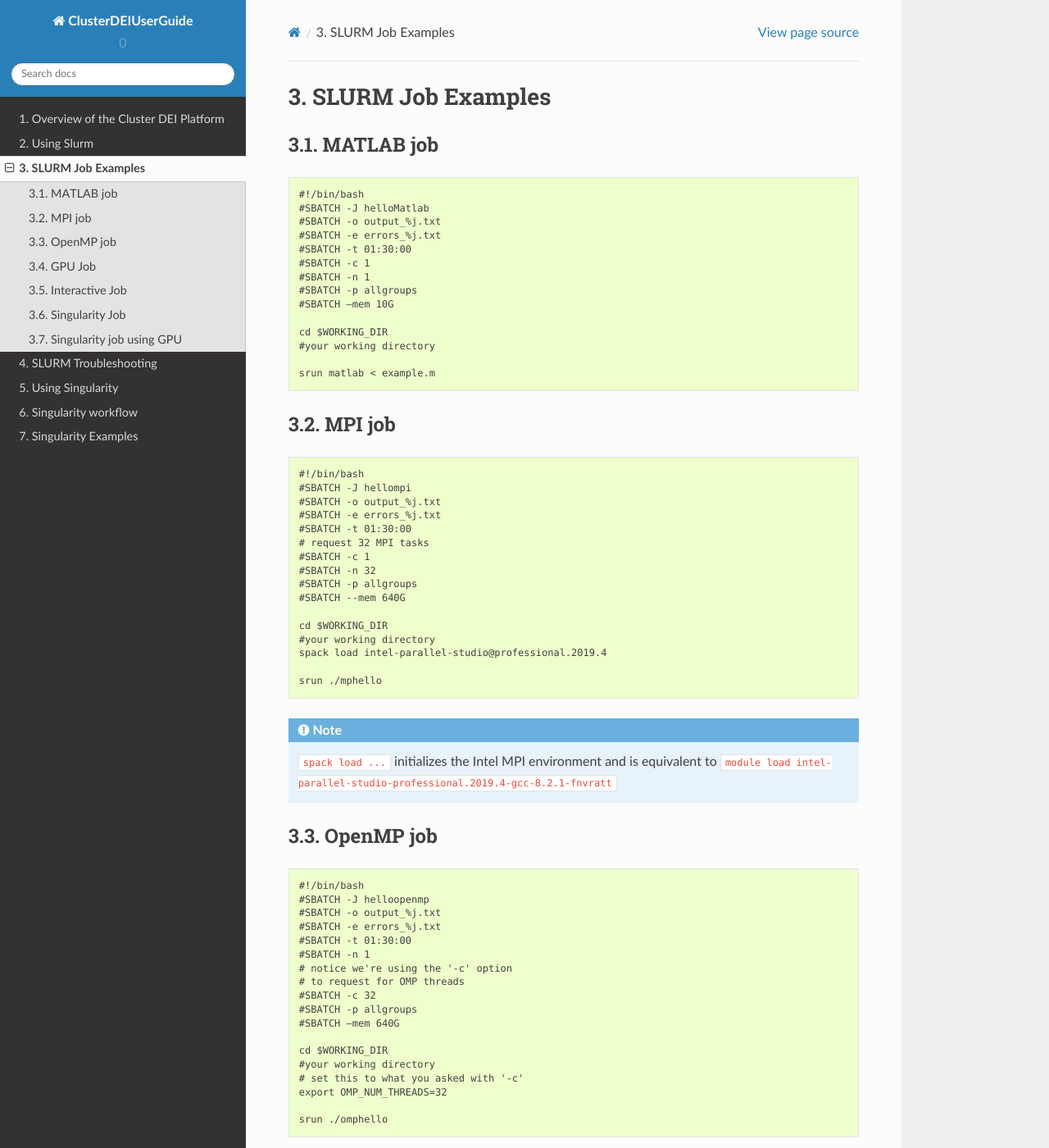
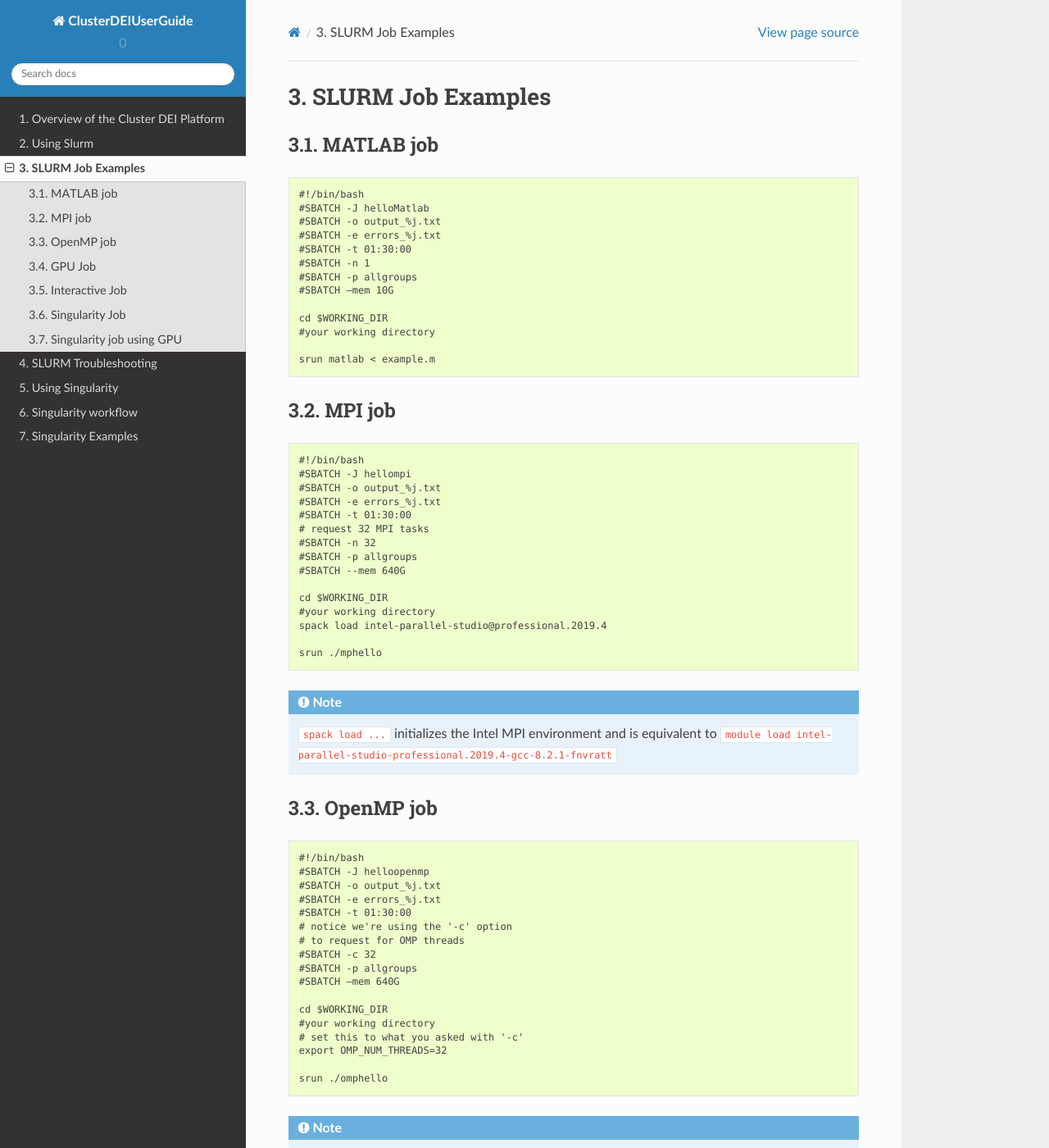
Before and after one commit to agostinoandriolo/clusterDEIguide, a Sphinx documentation site: the page built from ClusterDEIUserGuide-master/docs/SLURMExamples.rst, in a window 1280 px wide and 1400 px high. Shown: the whole window at 82% size. Built offline with Sphinx 7.4.7 and the Read the Docs theme 2.0.0, drawn with Linux system fonts in a browser that asks for light colours; some of the changed text lies outside the part shown.

Commit message:
Update SLURMExamples.rst

```diff
--- a/ClusterDEIUserGuide-master/docs/SLURMExamples.rst
+++ b/ClusterDEIUserGuide-master/docs/SLURMExamples.rst
@@ -14,7 +14,6 @@ MATLAB job
   #SBATCH -o output_%j.txt
   #SBATCH -e errors_%j.txt
   #SBATCH -t 01:30:00
-  #SBATCH -c 1
   #SBATCH -n 1
   #SBATCH -p allgroups
   #SBATCH –mem 10G
@@ -37,7 +36,6 @@ MPI job
   #SBATCH -e errors_%j.txt
   #SBATCH -t 01:30:00
   # request 32 MPI tasks
-  #SBATCH -c 1
   #SBATCH -n 32
   #SBATCH -p allgroups
   #SBATCH --mem 640G
@@ -64,7 +62,6 @@ OpenMP job
   #SBATCH -o output_%j.txt
   #SBATCH -e errors_%j.txt
   #SBATCH -t 01:30:00
-  #SBATCH -n 1
   # notice we're using the '-c' option
   # to request for OMP threads
   #SBATCH -c 32
@@ -96,7 +93,6 @@ GPU Job
   #SBATCH -o output_%j.txt
   #SBATCH -e errors_%j.txt
   #SBATCH -t 01:30:00
-  #SBATCH -c 1
   #SBATCH -n 1
   #SBATCH -p allgroups
   #SBATCH –mem 640G
@@ -186,7 +182,6 @@ Singularity Job
   #SBATCH --error=opencv.%j.err
   #SBATCH --output=opencv.%j.out
   #SBATCH --partition=allgroups
-  #SBATCH --cpus-per-task=1
   #SBATCH --ntasks=1
   #SBATCH --mem=1G
   #SBATCH --time=00:05:00
@@ -208,7 +203,6 @@ Singularity job using GPU
   #SBATCH -o output_%j.txt
   #SBATCH -e errors_%j.txt
   #SBATCH -t 01:30:00
-  #SBATCH -c 1
   #SBATCH -n 1
   #SBATCH -p allgroups
   #SBATCH –mem 640G
```
